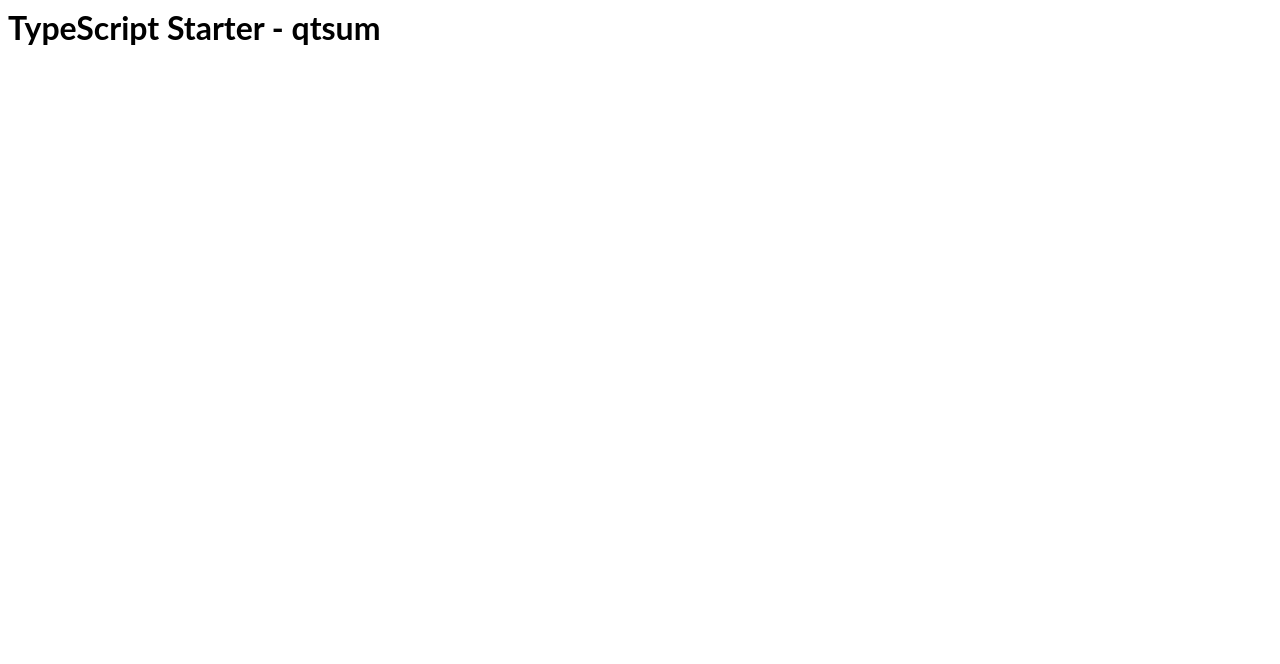
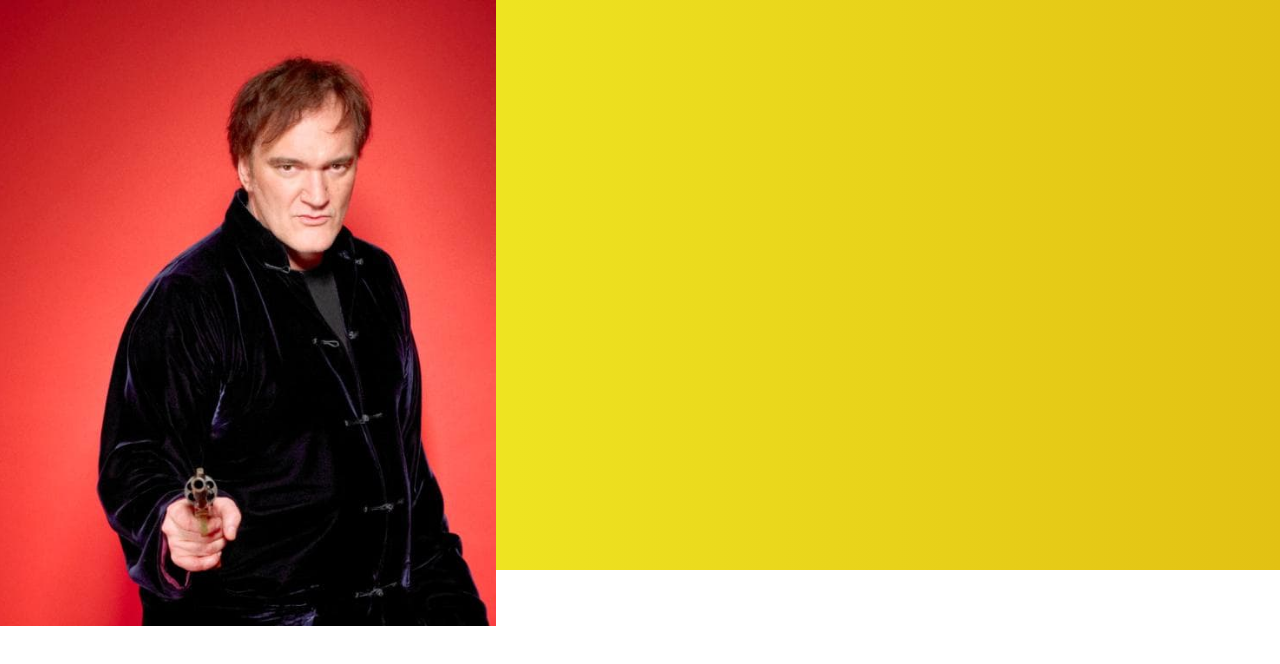
Before and after one commit to snowfrogdev/qtsum, a website built with Parcel: page src/index.html in a window 1280 px wide. Built offline with nearby package versions, Linux system fonts and the light colour scheme.

Commit message:
Make a header and image box

```diff
--- a/src/index.html
+++ b/src/index.html
@@ -5,6 +5,10 @@
 </head>
 
 <body>
+    <header>
+        <div class="img-container"></div>
+    </header>
+
     <div id="app"></div>
 </body>
 
--- a/src/index.ts
+++ b/src/index.ts
@@ -1,6 +1,8 @@
 // Import stylesheets
 import './style.css';
 
+/*
 // Write TypeScript code!
-const appDiv: HTMLElement = document.getElementById('app');
-appDiv.innerHTML = '<h1>TypeScript Starter - qtsum</h1>';
+const appDiv: HTMLElement = document.getElementById('app') as HTMLElement;
+appDiv.innerHTML = '<h1>TypeScript Starter - qtsum.</h1>';
+*/
--- a/src/style.css
+++ b/src/style.css
@@ -1,3 +1,23 @@
-h1, h2 {
-font-family: Lato;
+body {
+    margin: 0;
 }
+h1, h2, p {
+font-family: Oswald;
+}
+
+h1 {
+    font-size: 210px;
+}
+
+header {
+    height: 570px;
+    background-image: linear-gradient(90deg, #F6FA2A, #E2C113);
+}
+
+.img-container {
+    background-image: url("../assets/tarantino-xlarge.jpg");
+    background-position: center;
+    background-size: cover;
+    width: 496px;
+    height: 626px;
+}
```
Also changed, not shown: assets/tarantino-xlarge.jpg (added).
